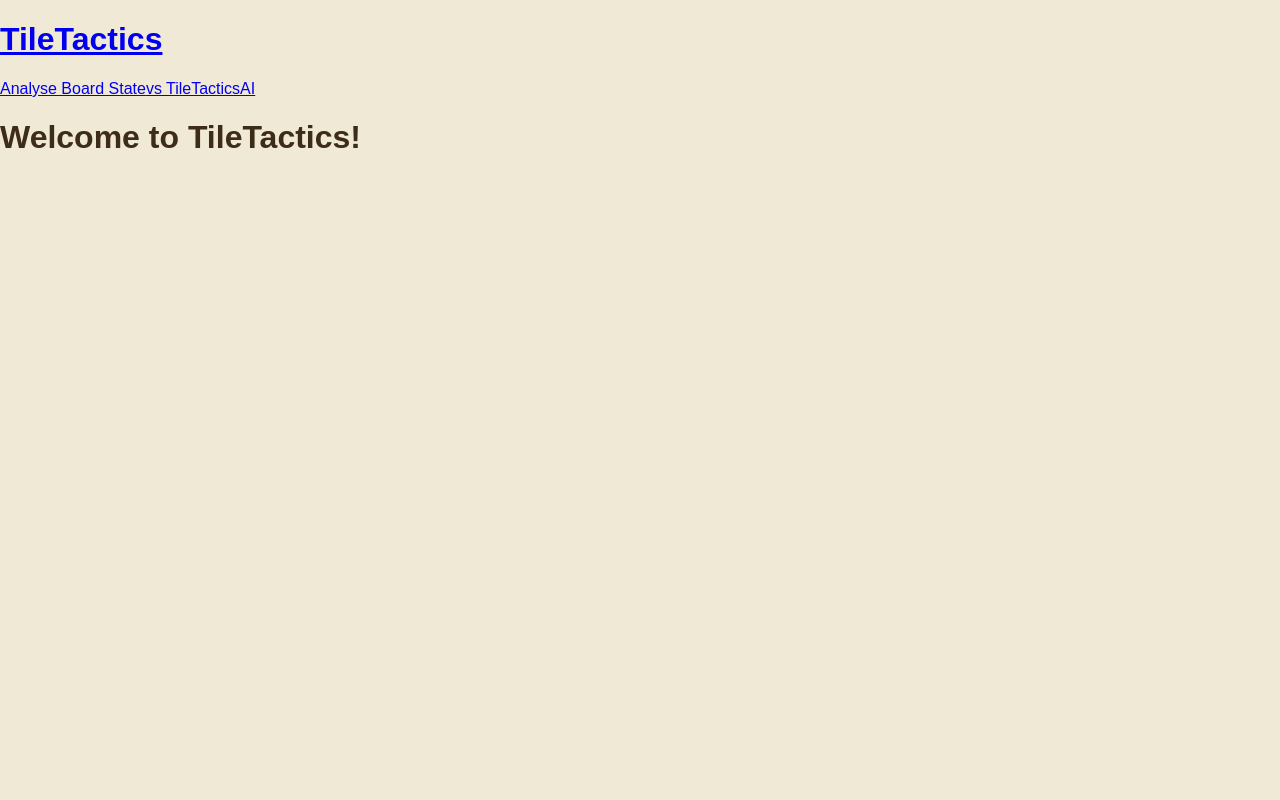
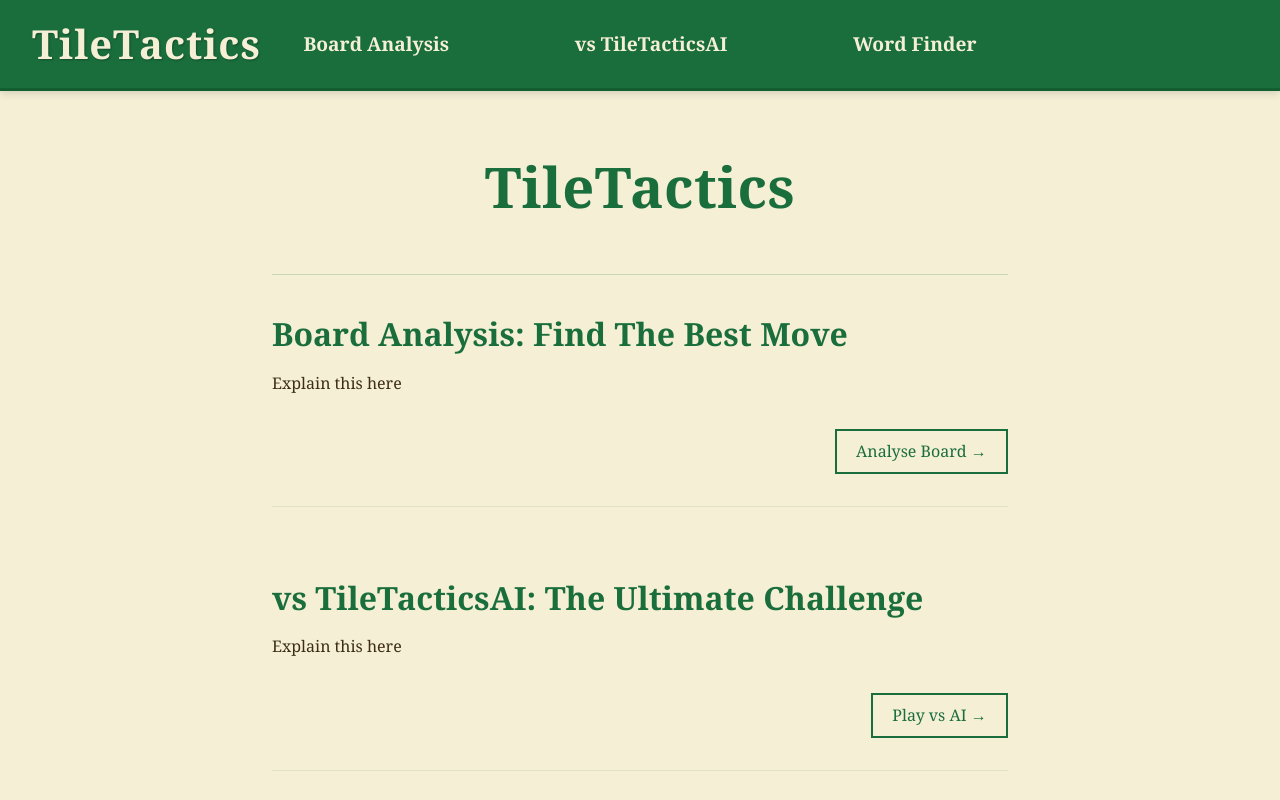
Before and after one commit to amirshah07/TileTactics, a React (Vite) app in the folder frontend/: page / in a window 1280 px wide. Shown: the top 800 px of the page. Built offline with nearby package versions, Linux system fonts and the light colour scheme.

Commit message:
updated navbar and homepage

```diff
--- a/frontend/src/App.css
+++ b/frontend/src/App.css
@@ -1,17 +1,22 @@
+/* Basic color scheme and essential styles */
 :root {
-  --primary-color: #1a6e3c;
-  --secondary-color: #f5efd6;
-  --text-color: #3d2c17;
-  --background-color: #f0e9d6;
-  --font-main: 'Arial', 'Times New Roman', serif;
+  --primary-green: #1a6e3c;     /* Scrabble board green */
+  --darker-green: #135e31;      /* Darker green for borders/accents */
+  --cream: #f5efd6;             /* Cream tile color */
+  --dark-text: #3d2c17;         /* Dark brown for text */
+}
+
+* {
+  box-sizing: border-box;
+  margin: 0;
+  padding: 0;
 }
 
 body {
-  margin: 0;
-  padding: 0;
-  font-family: var(--font-main);
-  color: var(--text-color);
-  background-color: var(--background-color);
+  background-color: var(--cream);
+  color: var(--dark-text);
+  font-family: 'Georgia', 'Times New Roman', serif;
+  line-height: 1.6;
 }
 
 .app-container {
@@ -22,4 +27,19 @@ body {
 
 main {
   flex: 1;
+  padding: 1rem;
 }
+
+h1, h2, h3, h4, h5, h6 {
+  color: var(--primary-green);
+  margin-bottom: 1rem;
+}
+
+p {
+  margin-bottom: 1rem;
+}
+
+a {
+  color: var(--primary-green);
+  text-decoration: none;
+}
--- a/frontend/src/App.tsx
+++ b/frontend/src/App.tsx
@@ -1,6 +1,6 @@
 import Homepage from "./pages/Homepage"
 import Navbar from "./components/Navbar"
-import './App.css'
+import "./App.css"
 
 export default function App() {
   return (
--- a/frontend/src/components/Navbar.css
+++ b/frontend/src/components/Navbar.css
@@ -0,0 +1,92 @@
+.navbar {
+  display: flex;
+  justify-content: center;
+  align-items: center;
+  padding: 0;
+  background-color: #1a6e3c; /* Deeper Scrabble board green */
+  box-shadow: 0 2px 8px rgba(0, 0, 0, 0.15);
+  width: 100%;
+  border-bottom: 3px solid #135e31; /* Darker green border for definition */
+}
+
+.navbar-container {
+  display: flex;
+  justify-content: space-between;
+  align-items: center;
+  width: 100%;
+  padding: 12px 2rem;
+  position: relative;
+  max-width: 2000px;
+}
+
+.navbar-left {
+  display: flex;
+  align-items: center;
+  width: 33.3%; /* Allocate a third of the space */
+}
+
+.navbar-left h1 {
+  font-weight: 700;
+  font-size: 2.5rem;
+  margin: 0;
+  color: #f5efd6; /* Cream tile color */
+  text-shadow: 1px 1px 2px rgba(0, 0, 0, 0.3);
+  letter-spacing: 1px;
+  font-family: 'Georgia', serif; /* More Scrabble-like font */
+}
+
+.navbar-left a {
+  text-decoration: none;
+  transition: opacity 0.2s ease;
+}
+
+.navbar-left a:hover {
+  opacity: 0.9;
+}
+
+.navbar-center {
+  display: flex;
+  align-items: center;
+  justify-content: center; /* Center the items horizontally */
+  gap: 100px;
+  width: 33.3%; /* Allocate a third of the space */
+  margin: 0 auto; /* Center this section */
+}
+
+.navbar-center a {
+  color: #f5efd6; /* Cream tile color */
+  text-decoration: none;
+  font-weight: 600;
+  font-size: 1.2rem;
+  padding: 0.5rem 0.8rem;
+  position: relative;
+  transition: all 0.2s ease;
+  border-radius: 4px;
+  white-space: nowrap;
+}
+
+.navbar-center a:after {
+  content: '';
+  position: absolute;
+  width: 0;
+  height: 2px;
+  bottom: 0;
+  left: 0;
+  right: 0;
+  margin: 0 auto;
+  background-color: #f5efd6;
+  transition: width 0.3s ease;
+}
+
+.navbar-center a:hover {
+  background-color: rgba(255, 255, 255, 0.1);
+}
+
+.navbar-center a:hover:after {
+  width: 100%; /* Full-width underline on hover */
+}
+
+/* Add an empty div with matching width for balance */
+.navbar-right {
+  width: 33.3%;
+}
--- a/frontend/src/components/Navbar.tsx
+++ b/frontend/src/components/Navbar.tsx
@@ -1,9 +1,9 @@
+import "./Navbar.css"
 
 export default function Navbar() {
   return (
     <div className="navbar">
       <div className="navbar-container">
-
         <div className="navbar-left">
           <a href="/">
             <h1>TileTactics</h1>
@@ -11,10 +11,14 @@ export default function Navbar() {
         </div>
 
         <div className="navbar-center">
-                <a href="/boardnalysis">Analyse Board State</a>
+          <a href="/boardnalysis">Board Analysis</a>
           <a href="/vsai">vs TileTacticsAI</a>
+          <a href="/wordfinder">Word Finder</a>
         </div>
 
+        <div className="navbar-right">
+          {/* Empty for balance */}
+        </div>
       </div>
     </div>
   );
--- a/frontend/src/pages/Homepage.css
+++ b/frontend/src/pages/Homepage.css
@@ -0,0 +1,74 @@
+.homepage-container {
+  max-width: 800px;
+  margin: 0 auto;
+  padding: 2rem;
+  background-color: #f5efd6;
+  color: #3d2c17;
+  font-family: 'Georgia', serif;
+  line-height: 1.7;
+}
+
+.homepage-header {
+  text-align: center;
+  margin-bottom: 2rem;
+  padding-bottom: 2rem;
+  border-bottom: 1px solid rgba(26, 110, 60, 0.2);
+}
+
+.homepage-header h1 {
+  color: #1a6e3c;
+  font-size: 3.5rem;
+  margin-bottom: 0.5rem;
+  letter-spacing: 0.5px;
+}
+
+.homepage-section {
+  margin-bottom: 4rem;
+  padding-bottom: 2rem;
+  border-bottom: 1px solid rgba(26, 110, 60, 0.1);
+}
+
+.homepage-section h2 {
+  color: #1a6e3c;
+  font-size: 2rem;
+  margin-bottom: 0.5rem;
+}
+
+.homepage-section p {
+  margin-bottom: 1.2rem;
+}
+
+.article-button {
+  margin-top: 2rem;
+  text-align: right;
+}
+
+.navigate-to {
+  background-color: transparent;
+  color: #1a6e3c;
+  border: 2px solid #1a6e3c;
+  padding: 0.6rem 1.2rem;
+  font-family: 'Georgia', serif;
+  font-size: 1rem;
+  cursor: pointer;
+  transition: all 0.2s ease;
+}
+
+.navigate-to:hover {
+  background-color: #1a6e3c;
+  color: #f5efd6;
+}
+
+@media (max-width: 768px) {
+  .homepage-container {
+    padding: 1.5rem;
+  }
+
+  .homepage-header h1 {
+    font-size: 2.5rem;
+  }
+
+  .homepage-section h2 {
+    font-size: 1.6rem;
+  }
+}
--- a/frontend/src/pages/Homepage.tsx
+++ b/frontend/src/pages/Homepage.tsx
@@ -1,9 +1,68 @@
 import './Homepage.css';
 
 export default function Homepage() {
+  const navigateToAnalysis = () => {
+    window.location.href = '/boardnalysis';
+  };
+
+  const navigateToAI = () => {
+    window.location.href = '/vsai';
+  };
+
+  const navigateToWordFinder = () => {
+    window.location.href = '/wordfinder';
+  };
+
   return (
-    <div className="homepage">
-      <h1>Welcome to TileTactics!</h1>
+    <div className="homepage-container">
+      <header className="homepage-header">
+        <h1>TileTactics</h1>
+      </header>
+
+      <div className="homepage-content">
+
+        <article className="homepage-section">
+          <h2>Board Analysis: Find The Best Move</h2>
+
+          <p>
+            Explain this here
+          </p>
+
+          <div className="article-button">
+            <button onClick={navigateToAnalysis} className="navigate-to">
+              Analyse Board →
+            </button>
+          </div>
+        </article>
+
+        <article className="homepage-section">
+          <h2>vs TileTacticsAI: The Ultimate Challenge</h2>
+
+          <p>
+            Explain this here
+          </p>
+
+          <div className="article-button">
+            <button onClick={navigateToAI} className="navigate-to">
+              Play vs AI →
+            </button>
+          </div>
+        </article>
+
+        <article className="homepage-section">
+          <h2>Word Finder: Discover All Possibilities</h2>
+
+          <p>
+            Explain this here
+          </p>
+
+          <div className="article-button">
+            <button onClick={navigateToWordFinder} className="navigate-to">
+              Find Words →
+            </button>
+          </div>
+        </article>
+      </div>
     </div>
   );
 }
```
Lines whose indentation alone changed are shown as unchanged.
